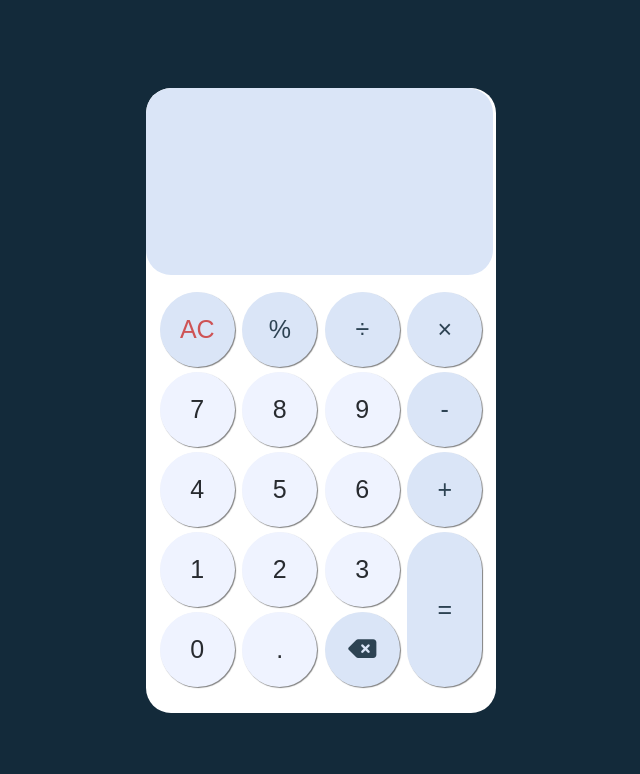
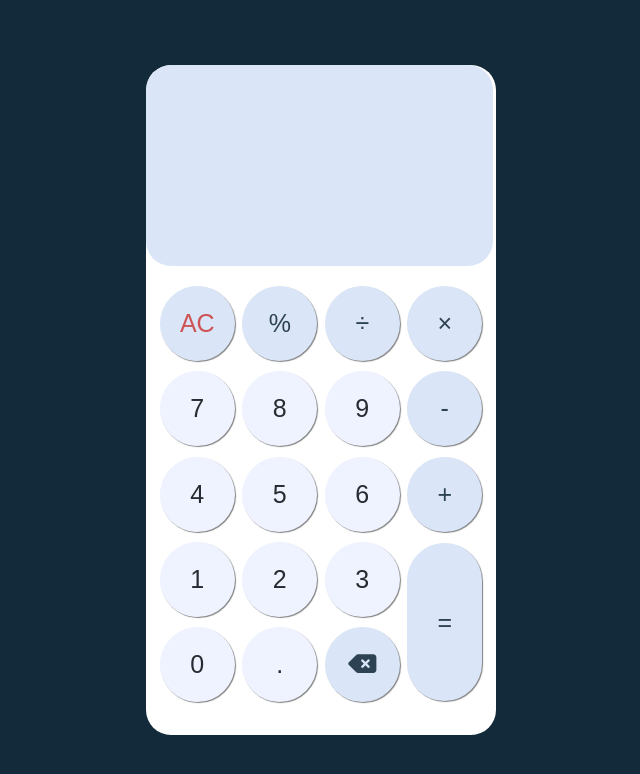
Before and after one commit to SushilKumar567/2-calculator-app, a plain HTML site: page index.html in a window 1280 px wide. Shown: the whole page, without its empty margins (319-959 px from the left). Drawn offline with Linux system fonts and the light colour scheme.

Commit message:
style.css file was updated

```diff
--- a/style.css
+++ b/style.css
@@ -15,7 +15,7 @@ body main {
 
 .calculator {
   width: 350px;
-  height: 625px;
+  height: 670px;
   border-radius: 25px;
   background-color: #fff;
   overflow: hidden;
@@ -73,7 +73,7 @@ button:hover {
 }
 
 .buttons .equal {
-  height: 155px;
+  height: 158px;
   border-radius: 70px;
   grid-row: 4 / span 2;
   grid-column: 4 / span 1;
```
